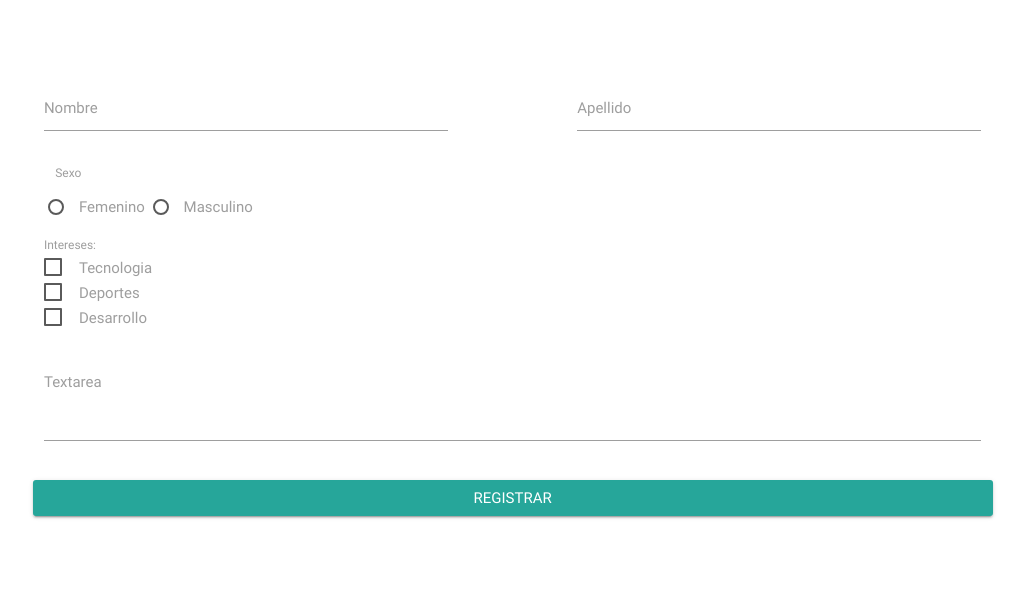
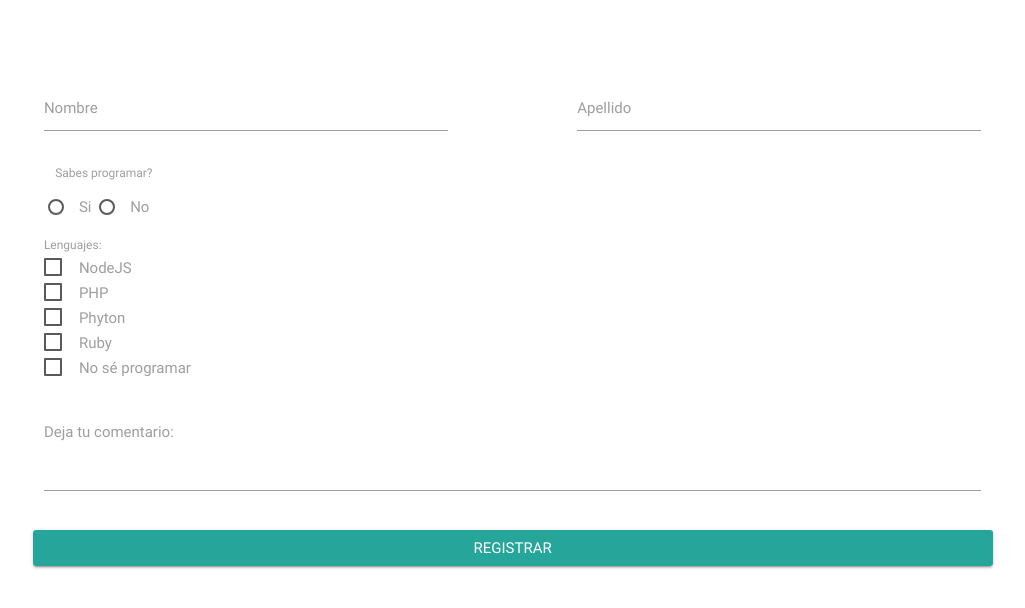
Before and after one commit to oliverjauregui/ajax-materialize, a website: page public/index.html in a window 1280 px wide. Shown: the whole page, without its empty margins (74-1099 px from the left). Drawn offline with nearby package versions, Linux system fonts and the light colour scheme.

Commit message:
segunda version

```diff
--- a/public/index.html
+++ b/public/index.html
@@ -26,28 +26,34 @@
         </div>
 
         <div class="col s6 offset-s1">
-            <label for="" class="col s12">Sexo</label>
-            <input type="radio" name="gender" id="femenino" value="femenino">
-            <label for="femenino">Femenino</label>
-            <input type="radio" name="gender" id="masculino" value="masculino">
-            <label for="masculino">Masculino</label>
+            <label for="" class="col s12">Sabes programar?</label>
+            <input type="radio" name="sabe_programar" id="si" value="si">
+            <label for="si">Si</label>
+            <input type="radio" name="sabe_programar" id="no" value="no">
+            <label for="no">No</label>
         </div>
 
         <div class="col s6 offset-s1">
-            <label>Intereses:</label> <br>
+            <label>Lenguajes:</label> <br>
 
-            <input type="checkbox" name="interest" id="tecnologia" value="tecnologia">
-            <label for="tecnologia">Tecnologia</label> <br>
+            <input type="checkbox" name="languages" id="node" value="node">
+            <label for="node">NodeJS</label> <br>
 
-            <input type="checkbox" name="interest" id="deportes" value="deportes">
-            <label for="deportes">Deportes</label> <br>
+            <input type="checkbox" name="languages" id="php" value="php">
+            <label for="php">PHP</label> <br>
 
-            <input type="checkbox" name="interest" id="desarrollo" value="desarrollo">
-            <label for="desarrollo">Desarrollo</label> <br>
+            <input type="checkbox" name="languages" id="phyton" value="phyton">
+            <label for="phyton">Phyton</label> <br>
+
+            <input type="checkbox" name="languages" id="ruby" value="ruby">
+            <label for="ruby">Ruby</label> <br>
+
+            <input type="checkbox" name="languages" id="no_sabe" value="no_sabe">
+            <label for="no_sabe">No sé programar</label> <br>
         </div>
         <div class="input-field col s9 offset-s1">
             <textarea id="textarea1" class="materialize-textarea" data-length="50"></textarea>
-            <label for="textarea1">Textarea</label>
+            <label for="textarea1">Deja tu comentario:</label>
         </div>
 
         <input type="submit" name="submit" value="Registrar" class="col s9 offset-s1 btn waves-effect waves-light">
--- a/public/main.js
+++ b/public/main.js
@@ -7,20 +7,21 @@ $(document).ready(function () {
 
         var last_name = $('#last_name').val();
 
-        var gender = $('input[name="gender"]:checked').val();
+        var sabe_programar = $('input[name="sabe_programar"]:checked').val();
 
-        var interest = $('input[name="interest"]:checked');
+        var languages = $('input[name="languages"]:checked');
 
         var comment = $('#textarea1').val();
 
         var payload = {
             'first_name' : first_name,
             'last_name' : last_name,
-            'gender' : gender,
+            'sabe_programar' : sabe_programar,
             'comment' : comment,
-            'interest' : interest.map(function(i, element){
+            'languages' : languages.map(function(i, element){
                 return $(element).val();
-            }).get()
+            }).get(),
+            'comment' : comment
         }
 
         $.ajax('/find' , {
```
Also changed, not shown: server.js (+4 -4 lines).
